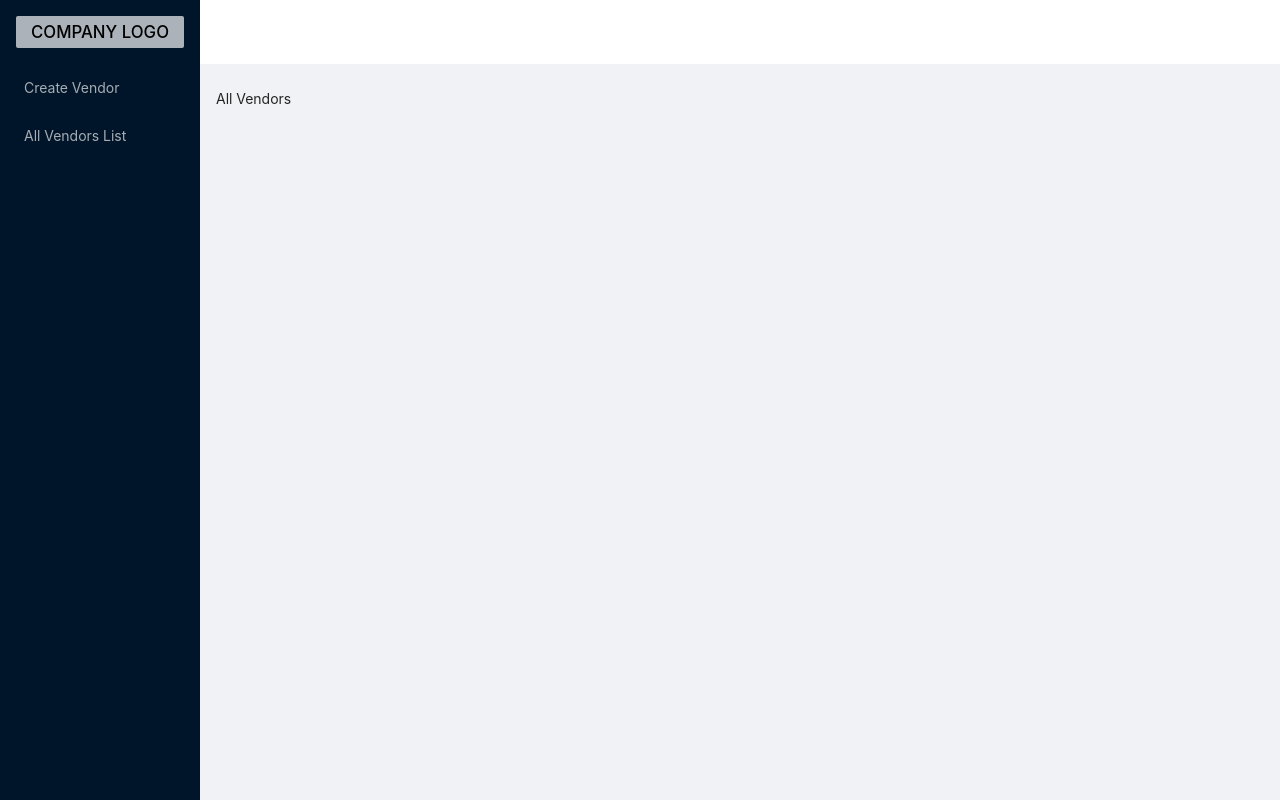
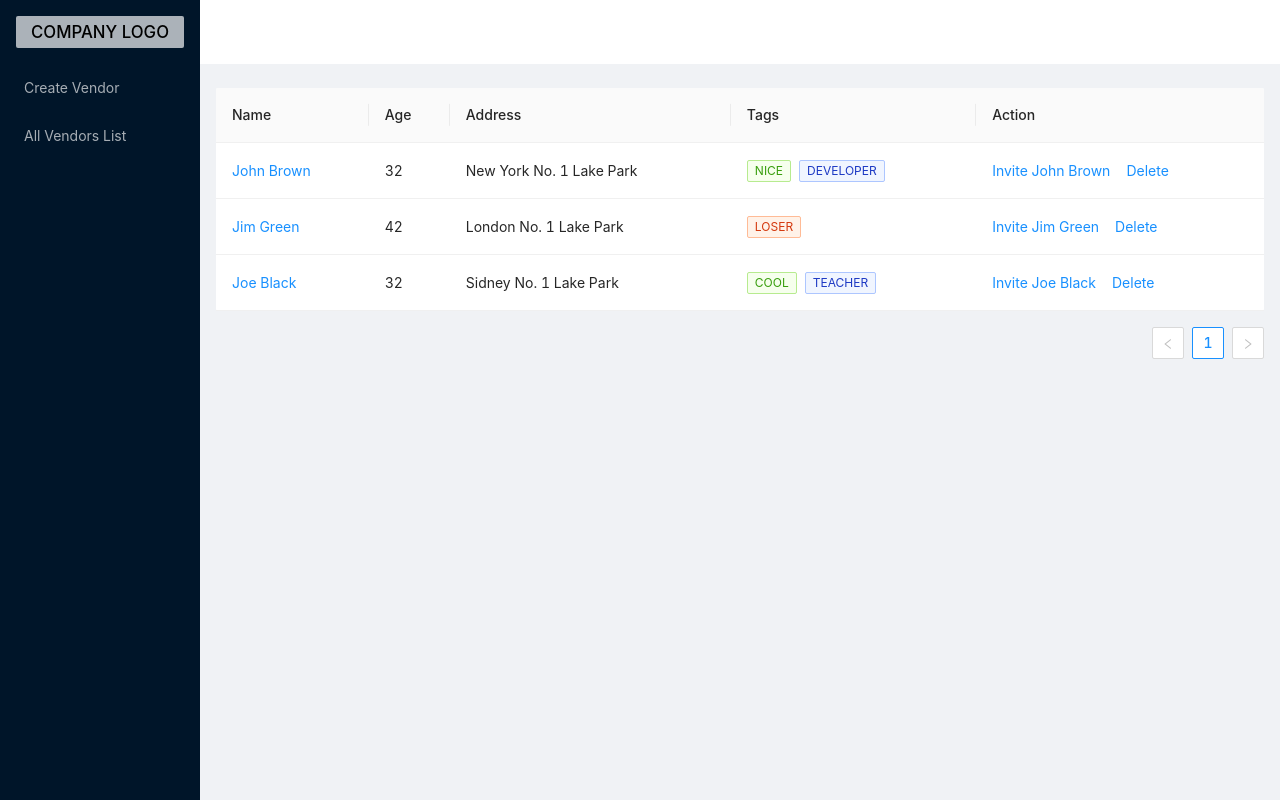
Before and after one commit to AnandPawanipagar/crud-vendor, a React (Create React App) app in the folder frontend/: page /all-vendors-list in a window 1280 px wide. Shown: the top 800 px of the page. Built offline with nearby package versions, Linux system fonts and the light colour scheme.

Commit message:
feat: datatable with pagination used

```diff
--- a/frontend/src/components/AllVendors.js
+++ b/frontend/src/components/AllVendors.js
@@ -1,12 +1,86 @@
-import React from 'react'
-import MetaData from '../MetaData'
+import React from "react";
+import MetaData from "../MetaData";
+import { Space, Table, Tag } from "antd";
+
+const columns = [
+  {
+    title: "Name",
+    dataIndex: "name",
+    key: "name",
+    render: (text) => <a>{text}</a>,
+  },
+  {
+    title: "Age",
+    dataIndex: "age",
+    key: "age",
+  },
+  {
+    title: "Address",
+    dataIndex: "address",
+    key: "address",
+  },
+  {
+    title: "Tags",
+    key: "tags",
+    dataIndex: "tags",
+    render: (_, { tags }) => (
+      <>
+        {tags.map((tag) => {
+          let color = tag.length > 5 ? "geekblue" : "green";
+          if (tag === "loser") {
+            color = "volcano";
+          }
+          return (
+            <Tag color={color} key={tag}>
+              {tag.toUpperCase()}
+            </Tag>
+          );
+        })}
+      </>
+    ),
+  },
+  {
+    title: "Action",
+    key: "action",
+    render: (_, record) => (
+      <Space size="middle">
+        <a>Invite {record.name}</a>
+        <a>Delete</a>
+      </Space>
+    ),
+  },
+];
+const data = [
+  {
+    key: "1",
+    name: "John Brown",
+    age: 32,
+    address: "New York No. 1 Lake Park",
+    tags: ["nice", "developer"],
+  },
+  {
+    key: "2",
+    name: "Jim Green",
+    age: 42,
+    address: "London No. 1 Lake Park",
+    tags: ["loser"],
+  },
+  {
+    key: "3",
+    name: "Joe Black",
+    age: 32,
+    address: "Sidney No. 1 Lake Park",
+    tags: ["cool", "teacher"],
+  },
+];
+
 const AllVendors = () => {
   return (
     <>
-    <MetaData title="all-vendors-list" />
-    <div>All Vendors</div>
-  </>
-  )
-}
+      <MetaData title="ALL VENDORS" />
+      <Table columns={columns} dataSource={data} />
+    </>
+  );
+};
 
-export default AllVendors
+export default AllVendors;
--- a/frontend/src/components/CreateVendorForm.js
+++ b/frontend/src/components/CreateVendorForm.js
@@ -12,7 +12,7 @@
   };
   return (
     <>
- <MetaData title="create-vendor-form"/>
+ <MetaData title="CREATE VENDOR"/>
 
      <Form
       name="basic"
--- a/frontend/src/components/Home.js
+++ b/frontend/src/components/Home.js
@@ -3,7 +3,7 @@
 const Home = () => {
   return (
     <>
-      <MetaData title="Home" />
+      <MetaData title="HOME" />
       <div>This is Home Page</div>
     </>
   );
```
